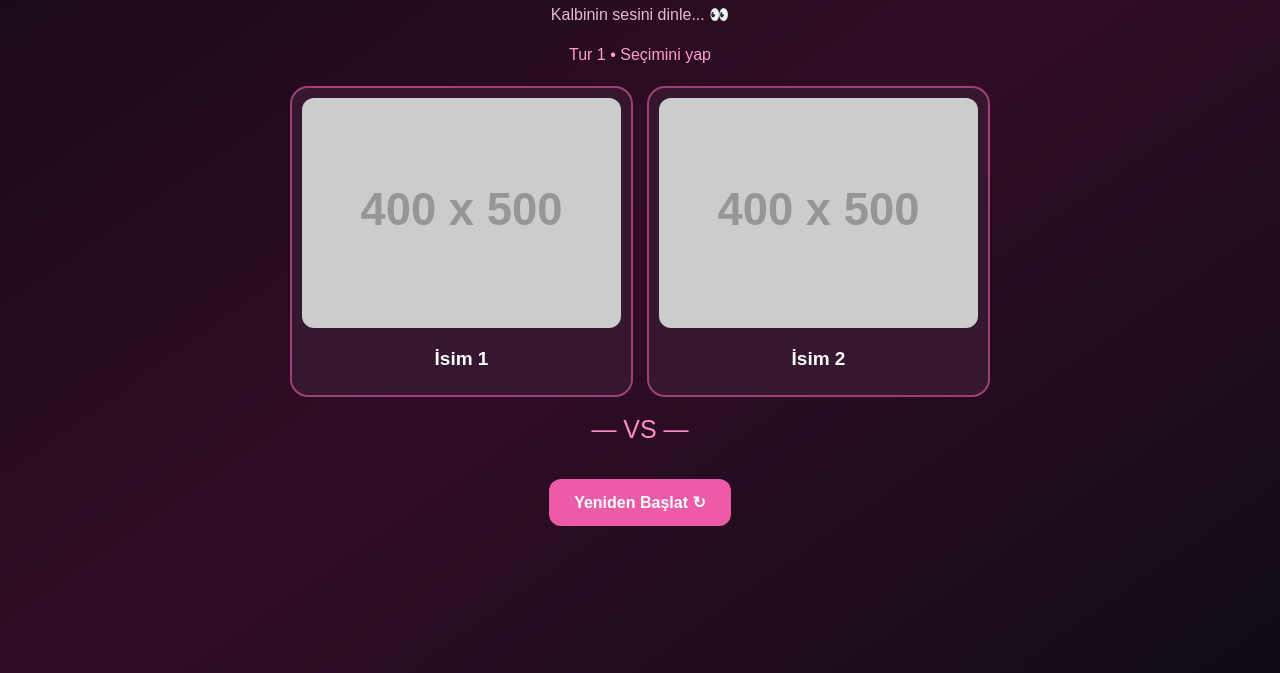
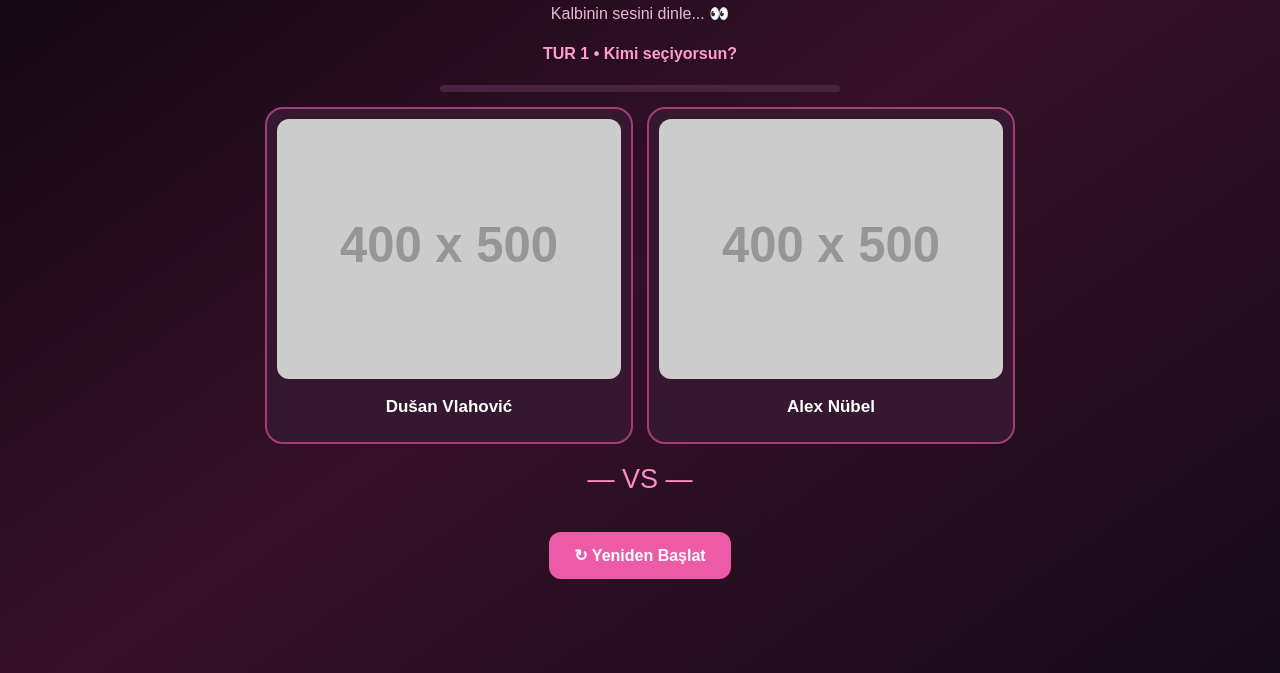
Before and after one commit to lykia-de/oyku-fetis-listesi, a plain HTML site: page index.html in a window 1280 px wide. Shown: the part 127-800 px from the top of the page. Drawn offline with Linux system fonts and the light colour scheme; placeholder pictures from the web are drawn by us.

Commit message:
Update index.html

```diff
--- a/index.html
+++ b/index.html
@@ -4,95 +4,132 @@
 <head>
 <meta charset="UTF-8">
 <meta name="viewport" content="width=device-width, initial-scale=1">
-<title>Öykü’nün Eriyip Bittiği Fetiş Listesi 💗</title>
+<title>Öykü'nün Eriyip Bittiği Fetiş Listesi 💗</title>
 <style>
 *{box-sizing:border-box}
 body{
  margin:0;min-height:100vh;
- background:linear-gradient(145deg,#160914,#310d25,#100b16);
+ background:linear-gradient(145deg,#100711,#351027,#160b19);
  color:white;font-family:Arial,sans-serif;
  text-align:center;padding:25px 15px;
 }
-h1{color:#ff8bc9;font-size:29px}
+h1{color:#ff8bc9;font-size:27px;line-height:1.3}
 .subtitle{color:#e8b8d4}
-.counter{margin:22px;color:#ff9dcc}
-.players{display:flex;gap:14px;max-width:700px;margin:auto}
+.counter{margin:22px;color:#ff9dcc;font-weight:bold}
+.players{
+ display:flex;gap:14px;max-width:750px;margin:auto;
+}
 .player{
- flex:1;background:#35172f;border:2px solid #a43e78;
- border-radius:18px;padding:10px;cursor:pointer;
- transition:.2s;
+ flex:1;min-width:0;background:#35172f;
+ border:2px solid #a43e78;border-radius:18px;
+ padding:10px;cursor:pointer;transition:.2s;
 }
-.player:active{transform:scale(.96)}
-.player img{width:100%;height:230px;object-fit:cover;border-radius:12px}
-.player h2{font-size:19px}
-.vs{font-size:25px;color:#ff8bc9;margin:18px}
+.player:hover{transform:translateY(-5px);border-color:#ff8bc9}
+.player img{
+ width:100%;height:260px;object-fit:cover;
+ border-radius:12px;background:#211321;
+}
+.player h2{font-size:17px;overflow-wrap:anywhere}
+.vs{font-size:27px;color:#ff8bc9;margin:20px}
 button{
  background:#ed5ba7;color:white;border:0;
  border-radius:12px;padding:14px 25px;
- font-size:16px;font-weight:bold;margin:10px;cursor:pointer
+ font-size:16px;font-weight:bold;margin:12px;cursor:pointer;
 }
-#result{font-size:24px;color:#ff9dcc;margin:25px}
+#result{font-size:25px;color:#ff9dcc;margin:25px}
+.progress{
+ width:90%;max-width:400px;height:7px;
+ background:#47243d;border-radius:20px;margin:15px auto;
+ overflow:hidden;
+}
+#bar{height:100%;width:0;background:#ff8bc9;transition:.3s}
 @media(max-width:450px){
  .player img{height:190px}
- h1{font-size:24px}
+ h1{font-size:23px}
+ .player{padding:7px}
 }
 </style>
 </head>
 <body>
-<h1>💗 Öykü’nün Eriyip Bittiği<br>Fetiş Listesi 💗</h1>
+
+<h1>💗 Öykü'nün Eriyip Bittiği<br>Fetiş Listesi 💗</h1>
 <p class="subtitle">Kalbinin sesini dinle... 👀</p>
 
 <div class="counter" id="counter">Seçimini yap!</div>
+<div class="progress"><div id="bar"></div></div>
+
 <div class="players" id="players"></div>
-<div class="vs">— VS —</div>
+<div class="vs" id="vs">— VS —</div>
+
 <div id="result"></div>
-<button onclick="restart()">Yeniden Başlat ↻</button>
+<button onclick="restart()">↻ Yeniden Başlat</button>
 
 <script>
 const people = [
- {name:"İsim 1", image:"https://placehold.co/400x500/35172f/ffffff?text=Foto+1"},
- {name:"İsim 2", image:"https://placehold.co/400x500/35172f/ffffff?text=Foto+2"},
- {name:"İsim 3", image:"https://placehold.co/400x500/35172f/ffffff?text=Foto+3"},
- {name:"İsim 4", image:"https://placehold.co/400x500/35172f/ffffff?text=Foto+4"}
+ {name:"Dušan Vlahović", image:"dusan.jpg"},
+ {name:"Alex Nübel", image:"nubel.jpg"},
+ {name:"Samuel Eto'o", image:"eto.jpg"},
+ {name:"David Beckham", image:"beckham.jpg"},
+ {name:"Patrick Jane", image:"patrick.jpg"},
+ {name:"Dexter Morgan", image:"dexter.jpg"},
+ {name:"Matheo Arntzen", image:"matheo.jpg"},
+ {name:"Lukas Bergvall", image:"bergvall.jpg"}
 ];
 
 let remaining=[];
+let current=[];
 let round=0;
-let current=[];
+let selectedCount=0;
 
 function restart(){
  remaining=[...people];
+ current=[];
  round=0;
+ selectedCount=0;
  document.getElementById("result").innerHTML="";
+ document.getElementById("vs").style.display="block";
+ document.getElementById("bar").style.width="0%";
  nextRound();
 }
 
 function nextRound(){
  if(remaining.length===1){
   document.getElementById("players").innerHTML="";
-  document.getElementById("counter").innerText="🏆 ŞAMPİYON";
+  document.getElementById("vs").style.display="none";
+  document.getElementById("counter").innerText="🏆 BÜYÜK ŞAMPİYON";
+  document.getElementById("bar").style.width="100%";
   document.getElementById("result").innerHTML=
-   "💗 "+remaining[0].name+" 💗";
+   "👑 "+remaining[0].name+" 👑<br><br>💗 Öykü'nün favorisi belli oldu!";
   return;
  }
+
+ round++;
  current=remaining.splice(0,2);
- round++;
  document.getElementById("counter").innerText=
- "Tur "+round+" • Seçimini yap";
+ "TUR "+round+" • Kimi seçiyorsun?";
+ document.getElementById("bar").style.width=
+ (selectedCount/7*100)+"%";
  showPlayers();
 }
 
 function showPlayers(){
  const area=document.getElementById("players");
  area.innerHTML="";
+
  current.forEach((person,index)=>{
   const card=document.createElement("div");
   card.className="player";
+
   const img=document.createElement("img");
   img.src=person.image;
   img.alt=person.name;
+  img.onerror=()=>{
+   img.src="https://placehold.co/400x500/35172f/ffffff?text=Foto+Yukle";
+  };
+
   const name=document.createElement("h2");
   name.innerText=person.name;
+
   card.append(img,name);
   card.onclick=()=>choose(index);
   area.appendChild(card);
@@ -102,6 +139,7 @@ function showPlayers(){
 function choose(index){
  const winner=current[index];
  remaining.push(winner);
+ selectedCount++;
  nextRound();
 }
 
```
